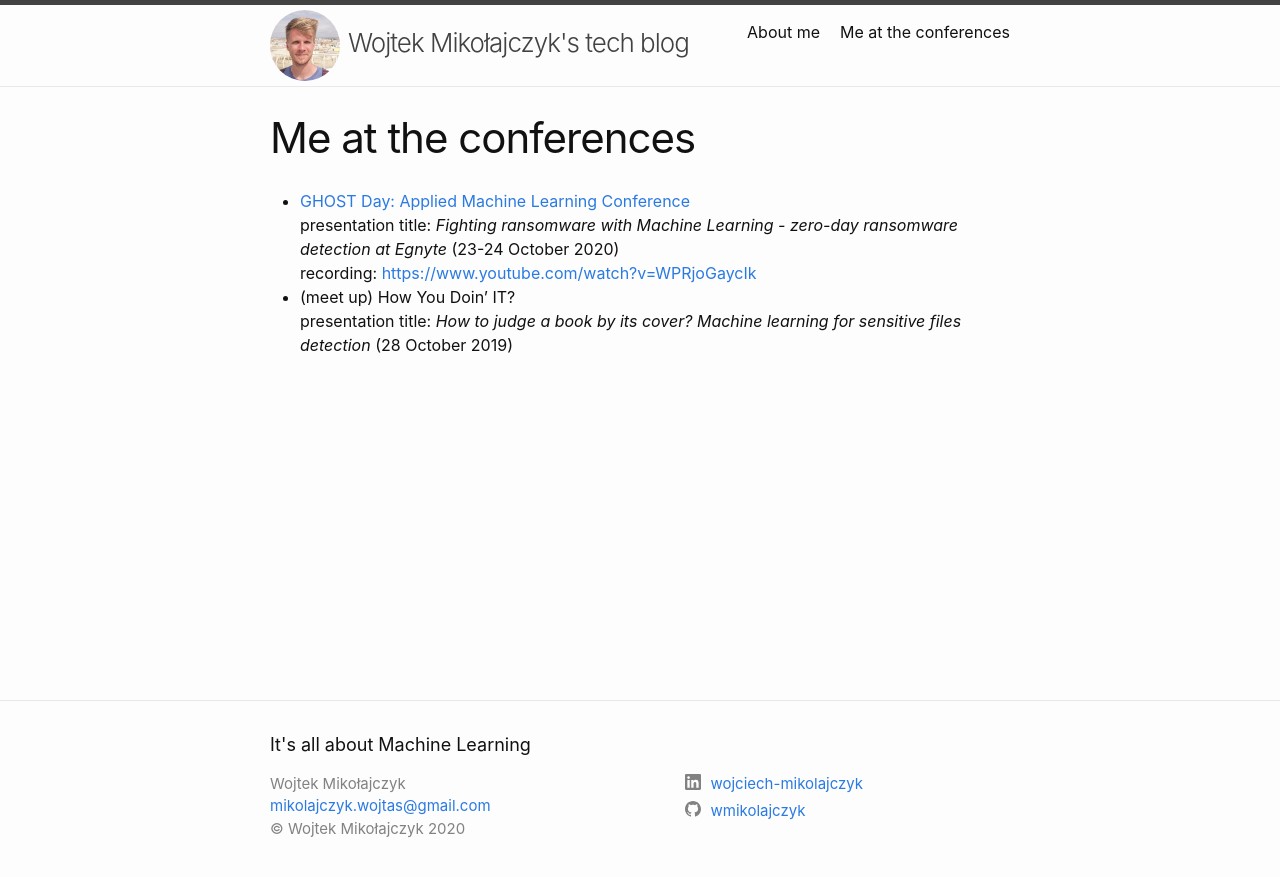
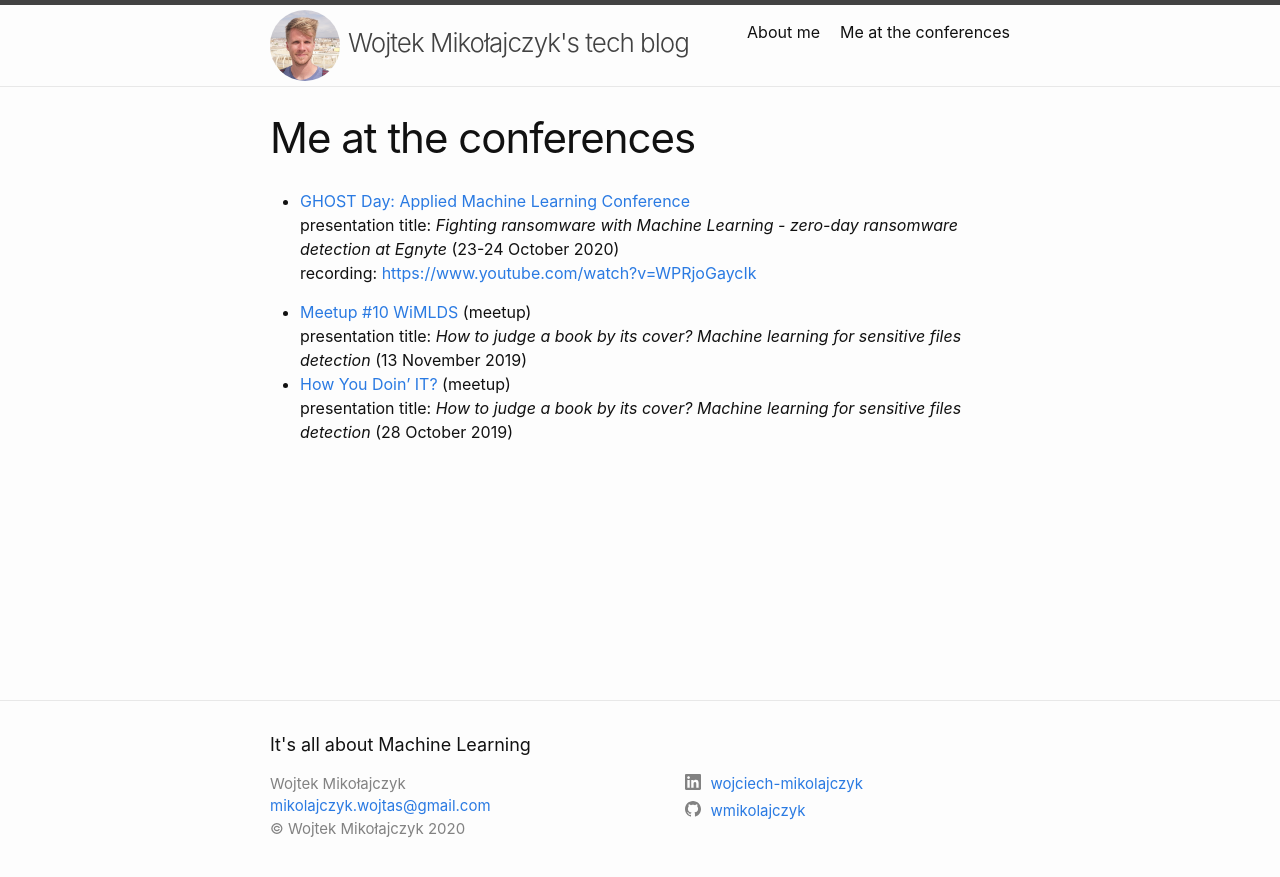
Before and after one commit to wmikolajczyk/womiko-blog, a Jekyll site: the page built from me_at_conferences.markdown, in a window 1280 px wide. Shown: the top 877 px of the page. Built offline with Jekyll 4.4.1, drawn with Linux system fonts in a browser that asks for light colours.

Commit message:
Update me at conferences site

```diff
--- a/me_at_conferences.markdown
+++ b/me_at_conferences.markdown
@@ -7,5 +7,8 @@ permalink: /me-at-conferences/
 - [GHOST Day: Applied Machine Learning Conference](https://ghostday.pl/index.php/speakers)\
 presentation title: *Fighting ransomware with Machine Learning - zero-day ransomware detection at Egnyte* (23-24 October 2020)\
 recording: [https://www.youtube.com/watch?v=WPRjoGaycIk](https://www.youtube.com/watch?v=WPRjoGaycIk)
-- (meet up) How You Doin' IT?\
+
+- [Meetup #10 WiMLDS](https://www.meetup.com/Poznan-Women-in-Machine-Learning-Data-Science/events/264022935/) (meetup)\
+presentation title: *How to judge a book by its cover? Machine learning for sensitive files detection* (13 November 2019)
+- [How You Doin' IT?](https://www.facebook.com/events/537875410297281/) (meetup)\
 presentation title: *How to judge a book by its cover? Machine learning for sensitive files detection* (28 October 2019)
```
